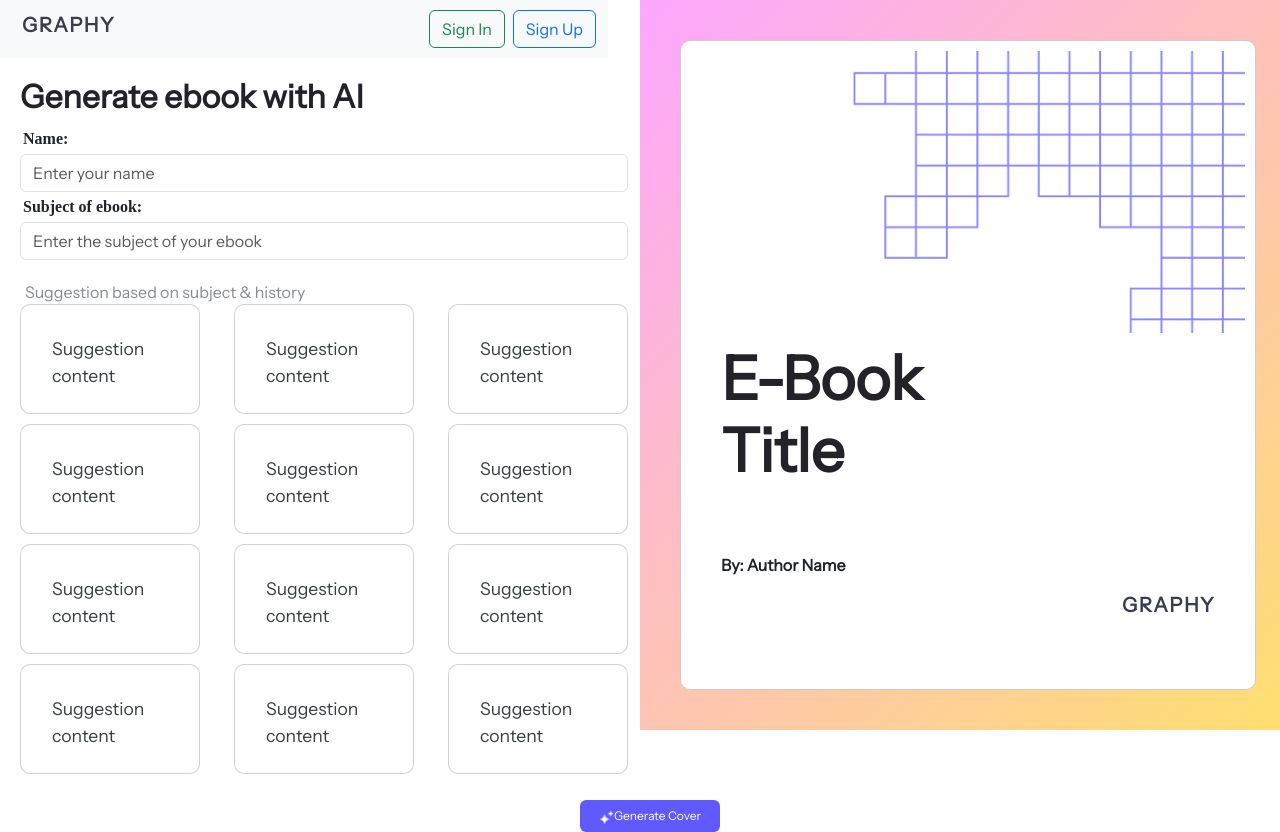
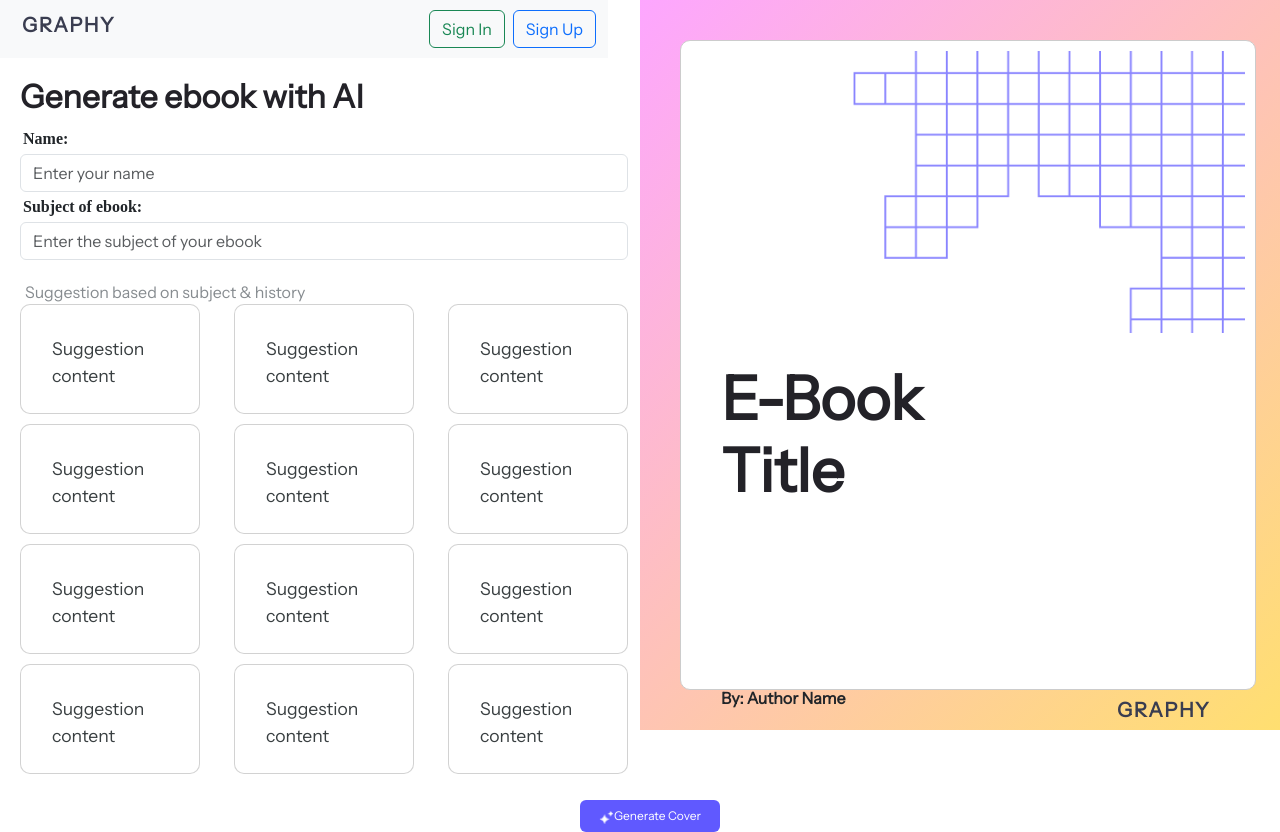
Before and after one commit to sinhaashmit10/GraphyEbook, a React (Create React App) app: page / in a window 1280 px wide. Built offline with nearby package versions, Linux system fonts and the light colour scheme.

Commit message:
Fifth Commit

```diff
--- a/src/App.css
+++ b/src/App.css
@@ -182,13 +182,15 @@ font-family: 'Instrument Sans';
   font-size: 60px;
   /* padding-bottom: 90px; */
   color: rgba(35, 34, 40, 1);
-  margin-top: 10px;
+  margin-top: 30px;
 }
 
 .bytext{
+  position: absolute;
+  bottom: 90px;
   margin-left: 30px;
   font-weight: 600;
-  margin-top: 12%;
+  margin-bottom: 0;
   width: 400px;
 }
 
@@ -201,7 +203,9 @@ h5{
 }
 
 .sideh5{
-  float: right;
+  position: absolute;
+  bottom: 70px;
+  right: 40px;
   margin-right: 30px;
   font-weight:bolder;
   color: rgba(58, 61, 80, 1);
--- a/src/components/SideView.js
+++ b/src/components/SideView.js
@@ -2,6 +2,7 @@ import React from 'react';
 
 export default function SideView() {
   return (
+    <>
     <div className="card-side">
 
       <img
@@ -12,8 +13,11 @@ export default function SideView() {
         alt=""
       />
       <h1 className="enterTitle">E-Book <br />Title</h1>
-      <p className="bytext">By: Author Name</p>
-      <h5 className="sideh5">GRAPHY</h5>
+      <div>
+        <p className="bytext">By: Author Name</p>
+        <h5 className="sideh5">GRAPHY</h5>
     </div>
+    </div>
+    </>
   );
 }
```
Also changed, not shown: public/regen.png (added).
